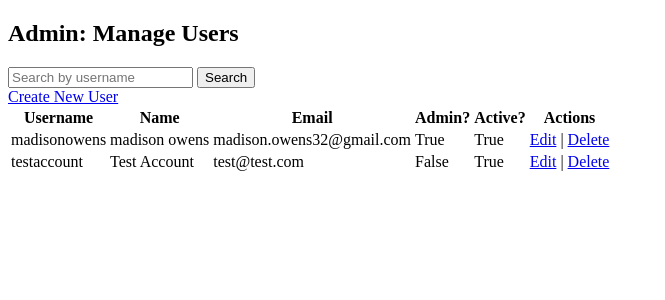
After one commit to owens-madison/cesizen, a Django app: page /administration/users/ in a window 1280 px wide. The commit adds this page. Shown: the top 300 px of the page, without its empty margins (0-665 px from the left). Run offline with Django 5.2, Linux system fonts and the light colour scheme; a user stored in the database is signed in; data comes from the database, SQL or seed files in the repository.

```diff
--- /dev/null
+++ b/cesizenapp/templates/admin_users.html
@@ -0,0 +1,41 @@
+<!DOCTYPE html>
+<html lang="en">
+<head>
+    <meta charset="UTF-8">
+    <title>Title</title>
+</head>
+<body>
+<h2>Admin: Manage Users</h2>
+<form method="get">
+  <input type="text" name="search" placeholder="Search by username" value="{{ search_query }}">
+  <button type="submit">Search</button>
+</form>
+
+<a href="{% url 'cesizenapp:admin_user_create' %}">Create New User</a>
+
+<table>
+  <tr>
+    <th>Username</th>
+    <th>Name</th>
+    <th>Email</th>
+    <th>Admin?</th>
+    <th>Active?</th>
+    <th>Actions</th>
+  </tr>
+  {% for user in users %}
+  <tr>
+    <td>{{ user.username }}</td>
+    <td>{{ user.first_name }} {{ user.last_name }}</td>
+    <td>{{ user.email }}</td>
+    <td>{{ user.is_superuser }}</td>
+    <td>{{ user.is_active }}</td>
+    <td>
+      <a href="{% url 'cesizenapp:admin_user_edit' user.id %}">Edit</a> |
+      <a href="{% url 'cesizenapp:admin_user_delete' user.id %}">Delete</a>
+    </td>
+  </tr>
+  {% endfor %}
+</table>
+
+</body>
+</html>
--- a/cesizenapp/templates/navigationMenu.html
+++ b/cesizenapp/templates/navigationMenu.html
@@ -18,6 +18,12 @@
             <a href="{% url 'cesizenapp:postInformation' %}" style="text-align: left; width: 200px; font-size: 120%; text-decoration: none; color: black;">
                 <p> Rédiger un post </p>
             </a>
+            <a href="{% url 'cesizenapp:admin_user_list' %}" style="text-align: left; width: 200px; font-size: 120%; text-decoration: none; color: black;">
+                <p> AdComptes </p>
+            </a>
+            <a href="" style="text-align: left; width: 200px; font-size: 120%; text-decoration: none; color: black;">
+                <p> AdDiagnostic </p>
+            </a>
         {% endif %}
     {% if user.is_authenticated %}
         <a href="{% url 'cesizenapp:logout' %}" style="text-align: left; width: 200px; font-size: 120%; text-decoration: none; color: red;">
--- a/cesizenapp/urls.py
+++ b/cesizenapp/urls.py
@@ -16,5 +16,8 @@ urlpatterns = [
     path('diagnostic/save/', views.save_diagnostic, name='save_diagnostic'),
     path('account/', views.account, name='account'),
     path('logout/', views.custom_logout, name='logout'),
-
+    path('administration/users/', views.admin_user_list, name='admin_user_list'),
+    path('administration/users/create/', views.admin_user_create, name='admin_user_create'),
+    path('administration/users/<int:user_id>/edit/', views.admin_user_edit, name='admin_user_edit'),
+    path('administration/users/<int:user_id>/delete/', views.admin_user_delete, name='admin_user_delete'),
 ]
--- a/cesizenapp/views.py
+++ b/cesizenapp/views.py
@@ -1,7 +1,8 @@
+from django import forms
 from django.contrib import messages
 from django.contrib.auth import authenticate, update_session_auth_hash, logout
 from django.contrib.auth import login as auth_login
-from django.contrib.auth.decorators import login_required
+from django.contrib.auth.decorators import login_required, user_passes_test
 from django.contrib.auth.forms import PasswordChangeForm
 from django.contrib.auth.models import User
 from django.http import HttpResponseBadRequest, HttpResponse
@@ -9,14 +10,11 @@ from django.shortcuts import render, redirect
 from django.template.loader import render_to_string
 from django.views.decorators.csrf import csrf_exempt
 from django.views.decorators.http import require_POST
-from .forms import CreateInformationForm, AccountForm
-from .models import Information, Diagnostic
+from .forms import CreateInformationForm, AccountForm, StressEventForm
+from .models import Information, Diagnostic, StressEvent
+
 
 # Create your views here.
-
-def home(request):
-    user = request.user
-    return render(request, 'home.html')
 
 def login(request):
     if request.method == 'POST':
@@ -95,54 +93,9 @@ def delete_post(request, post_id):
 
     return redirect('cesizenapp:home')
 
-STRESS_EVENTS = [
-    ('Décès du conjoint', 100),
-    ('Divorce', 73),
-    ('Séparation conjugale', 65),
-    ('Détention en prison ou dans une autre institution', 63),
-    ('Décès d’un membre proche de la famille', 63),
-    ('Blessure personnelle grave ou maladie', 53),
-    ('Mariage', 50),
-    ('Perte d’emploi (licenciement)', 47),
-    ('Réconciliation conjugale', 45),
-    ('Départ à la retraite', 45),
-    ('Changement important dans la santé ou le comportement d’un membre de la famille', 44),
-    ('Grossesse', 40),
-    ('Problèmes sexuels', 39),
-    ('Arrivée d’un nouveau membre dans la famille (naissance, adoption, emménagement d’un aîné, etc.)', 39),
-    ('Réorientation professionnelle majeure', 39),
-    ('Changement important de situation financière (nettement meilleur ou pire que d’habitude)', 38),
-    ('Décès d’un ami proche', 37),
-    ('Changement de domaine professionnel', 36),
-    ('Changement important dans la fréquence des disputes avec le conjoint', 35),
-    ('Souscription à un prêt hypothécaire (maison, entreprise, etc.)', 31),
-    ('Saisie d’un bien immobilier ou d’un prêt', 30),
-    ('Changement majeur de responsabilités au travail (promotion, rétrogradation, etc.)', 29),
-    ('Départ du fils ou de la fille du domicile (mariage, études, armée, etc.)', 29),
-    ('Conflits avec la belle-famille', 29),
-    ('Réalisation personnelle remarquable', 28),
-    ('Début ou fin d’un emploi du conjoint à l’extérieur du foyer', 26),
-    ('Début ou fin de la scolarité', 26),
-    ('Changement majeur dans les conditions de vie (nouveau logement, rénovation, détérioration, etc.)', 25),
-    ('Révision des habitudes personnelles (habitudes vestimentaires, fréquentations, arrêt du tabac, etc.)', 24),
-    ('Problèmes avec le supérieur hiérarchique', 23),
-    ('Changement majeur des horaires ou conditions de travail', 20),
-    ('Changement de résidence', 20),
-    ('Changement d’établissement scolaire', 20),
-    ('Changement important dans les loisirs habituels', 19),
-    ('Changement important dans l’activité religieuse', 19),
-    ('Changement important dans les activités sociales (clubs, cinéma, visites, etc.)', 18),
-    ('Souscription à un prêt (voiture, téléviseur, congélateur, etc.)', 17),
-    ('Changement majeur dans les habitudes de sommeil', 16),
-    ('Changement important dans la fréquence des réunions familiales', 15),
-    ('Changement majeur dans les habitudes alimentaires (quantité, horaires, environnement, etc.)', 15),
-    ('Vacances', 13),
-    ('Fêtes importantes', 12),
-    ('Infractions mineures à la loi (excès de vitesse, traversée hors passage piéton, etc.)', 11),
-]
-
 def diagnostic(request):
-    return render(request, 'diagnostic.html', {'events': STRESS_EVENTS})
+    events = StressEvent.objects.all()
+    return render(request, 'diagnostic.html', {'events': events})
 
 @csrf_exempt
 def submit_diagnostic(request):
@@ -224,3 +177,67 @@ def account(request):
 def custom_logout(request):
     logout(request)
     return redirect('cesizenapp:login')
+
+def admin_check(user):
+    return user.is_superuser
+
+class AdminUserForm(forms.ModelForm):
+    password = forms.CharField(widget=forms.PasswordInput(), required=False)
+    is_superuser = forms.BooleanField(required=False, label="Admin privileges")
+
+    class Meta:
+        model = User
+        fields = ['username', 'first_name', 'last_name', 'email', 'is_active', 'is_superuser']
+
+    def save(self, commit=True):
+        user = super().save(commit=False)
+        new_password = self.cleaned_data.get('password')
+        if new_password:
+            user.set_password(new_password)
+        if commit:
+            user.save()
+        return user
+
+@user_passes_test(admin_check)
+def admin_user_list(request):
+    search_query = request.GET.get('search', '')
+    if search_query:
+        users = User.objects.filter(username__icontains=search_query)
+    else:
+        users = User.objects.all().order_by('-is_superuser', 'username')
+
+    return render(request, 'admin_users.html', {'users': users, 'search_query': search_query})
+
+@user_passes_test(admin_check)
+def admin_user_edit(request, user_id):
+    user = get_object_or_404(User, pk=user_id)
+    if request.method == 'POST':
+        form = AdminUserForm(request.POST, instance=user)
+        if form.is_valid():
+            form.save()
+            messages.success(request, "User updated.")
+            return redirect('cesizenapp:admin_user_list')
+    else:
+        form = AdminUserForm(instance=user)
+    return render(request, 'admin_user_edit.html', {'form': form, 'user_obj': user})
+
+@user_passes_test(admin_check)
+def admin_user_create(request):
+    if request.method == 'POST':
+        form = AdminUserForm(request.POST)
+        if form.is_valid():
+            form.save()
+            messages.success(request, "User created.")
+            return redirect('cesizenapp:admin_user_list')
+    else:
+        form = AdminUserForm()
+    return render(request, 'admin_user_create.html', {'form': form})
+
+@user_passes_test(admin_check)
+def admin_user_delete(request, user_id):
+    user = get_object_or_404(User, pk=user_id)
+    if request.method == 'POST':
+        user.delete()
+        messages.success(request, "User deleted.")
+        return redirect('cesizenapp:admin_user_list')
+    return render(request, 'admin_user_confirm_delete.html', {'user_obj': user})
```
Also changed, not shown: cesizenapp/admin.py (+6 -6 lines), cesizenapp/forms.py (+7 -5 lines), cesizenapp/models.py (+7 -6 lines), cesizenapp/templates/admin_user_confirm_delete.html (added, +16 -0 lines), cesizenapp/templates/admin_user_edit.html (added, +17 -0 lines), cesizenapp/migrations/0010_delete_comment.py (added), cesizenapp/migrations/0011_stressevent.py (added), cesizenapp/migrations/0012_diagnosticresultlevel.py (added), cesizenapp/migrations/0013_delete_diagnosticresultlevel.py (added), db.sqlite3.
